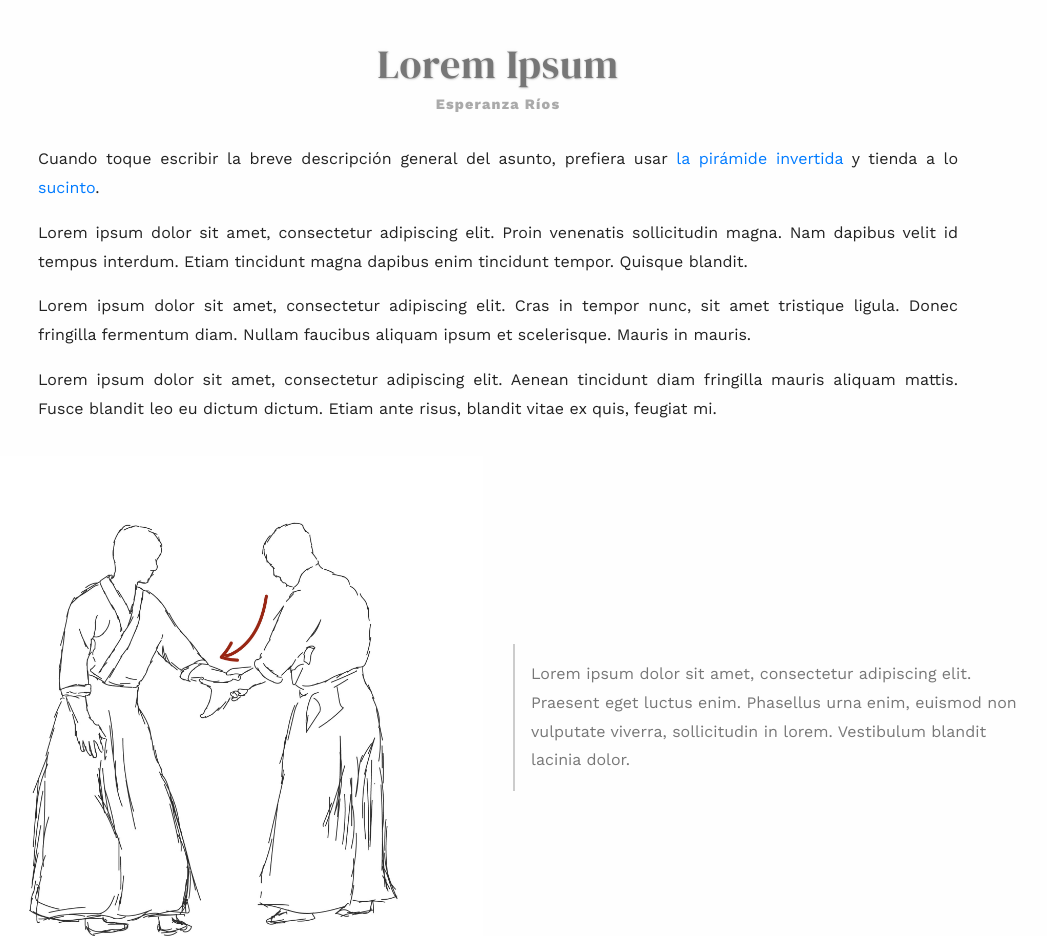
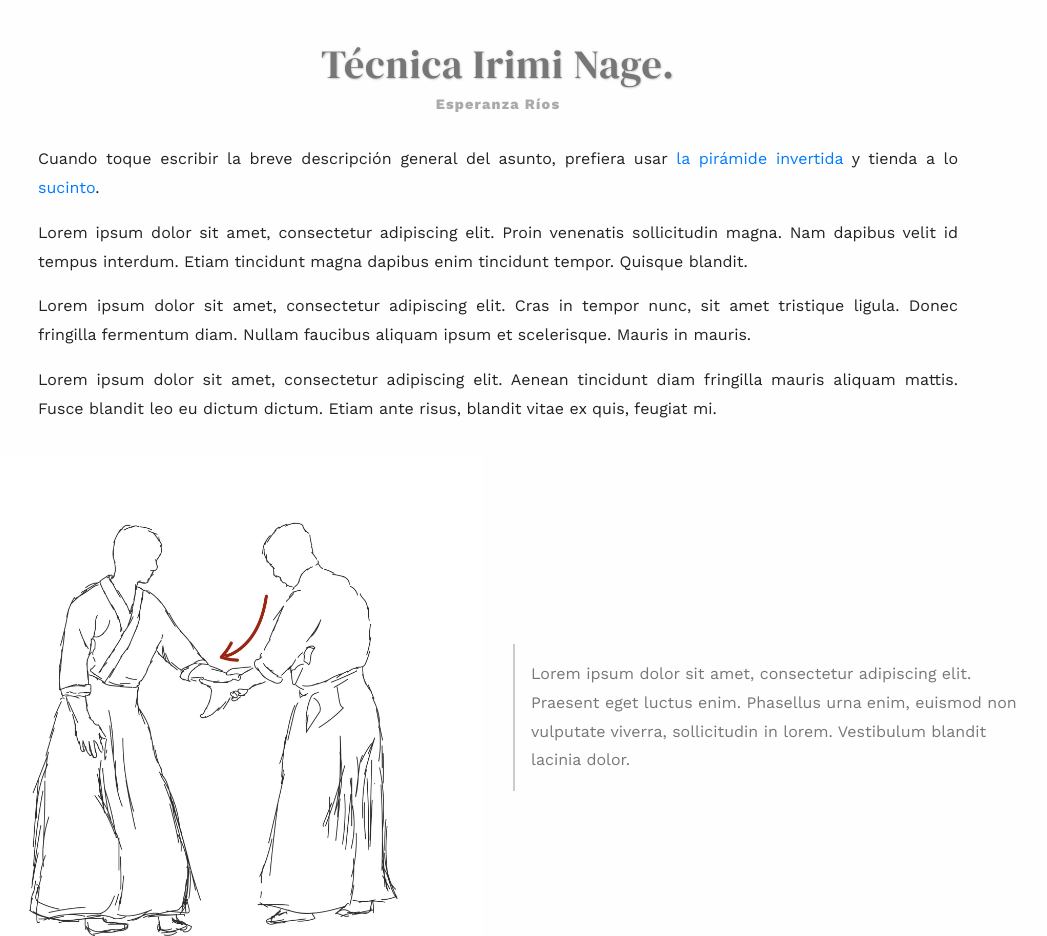
Before and after one commit to esperanzarios/infografiadigital4, a plain HTML site: page index.html in a window 1280 px wide. Shown: the top 936 px of the page, without its empty margins (142-1189 px from the left). Drawn offline with nearby package versions, Linux system fonts and the light colour scheme.

Commit message:
Update index.html

```diff
--- a/index.html
+++ b/index.html
@@ -4,7 +4,7 @@
         <meta charset="utf-8" />
         <meta name="viewport" content="width=device-width, initial-scale=1, shrink-to-fit=no" />
         <link rel="stylesheet" href="https://stackpath.bootstrapcdn.com/bootstrap/4.5.0/css/bootstrap.min.css" integrity="sha384-9aIt2nRpC12Uk9gS9baDl411NQApFmC26EwAOH8WgZl5MYYxFfc+NcPb1dKGj7Sk" crossorigin="anonymous" />
-        <title>Lorem Ipsum</title>
+        <title>Técnica Irimi Nage</title>
         <link href="https://fonts.googleapis.com/css2?family=Work+Sans:ital,wght@0,400;0,800;1,400&display=swap" rel="stylesheet">
         <link href="https://fonts.googleapis.com/css2?family=DM+Serif+Display&display=swap" rel="stylesheet" />
         <style>
@@ -78,7 +78,7 @@
         <div class="container">
             <div class="row justify-content-center py-3">
                 <div class="col-12 col-lg-10">
-                    <h1 class="pt-4 text-left text-lg-center">Lorem Ipsum</h1>
+                    <h1 class="pt-4 text-left text-lg-center">Técnica Irimi Nage.</h1>
                     <h5 class="pb-4 text-left text-lg-center">Esperanza Ríos</h5>
                     <p>Cuando toque escribir la breve descripción general del asunto, prefiera usar <a href="https://es.wikipedia.org/wiki/Pir%C3%A1mide_invertida" target="_blank" title="Pirámide invertida - Wikipedia, la enciclopedia libre">la pirámide invertida</a> y tienda a lo <a href="https://www.nngroup.com/articles/be-succinct-writing-for-the-web/" target="_blank" title="Be Succinct! (Writing for the Web)">sucinto</a>.</p>
                     <p>Lorem ipsum dolor sit amet, consectetur adipiscing elit. Proin venenatis sollicitudin magna. Nam dapibus velit id tempus interdum. Etiam tincidunt magna dapibus enim tincidunt tempor. Quisque blandit.</p>
```
